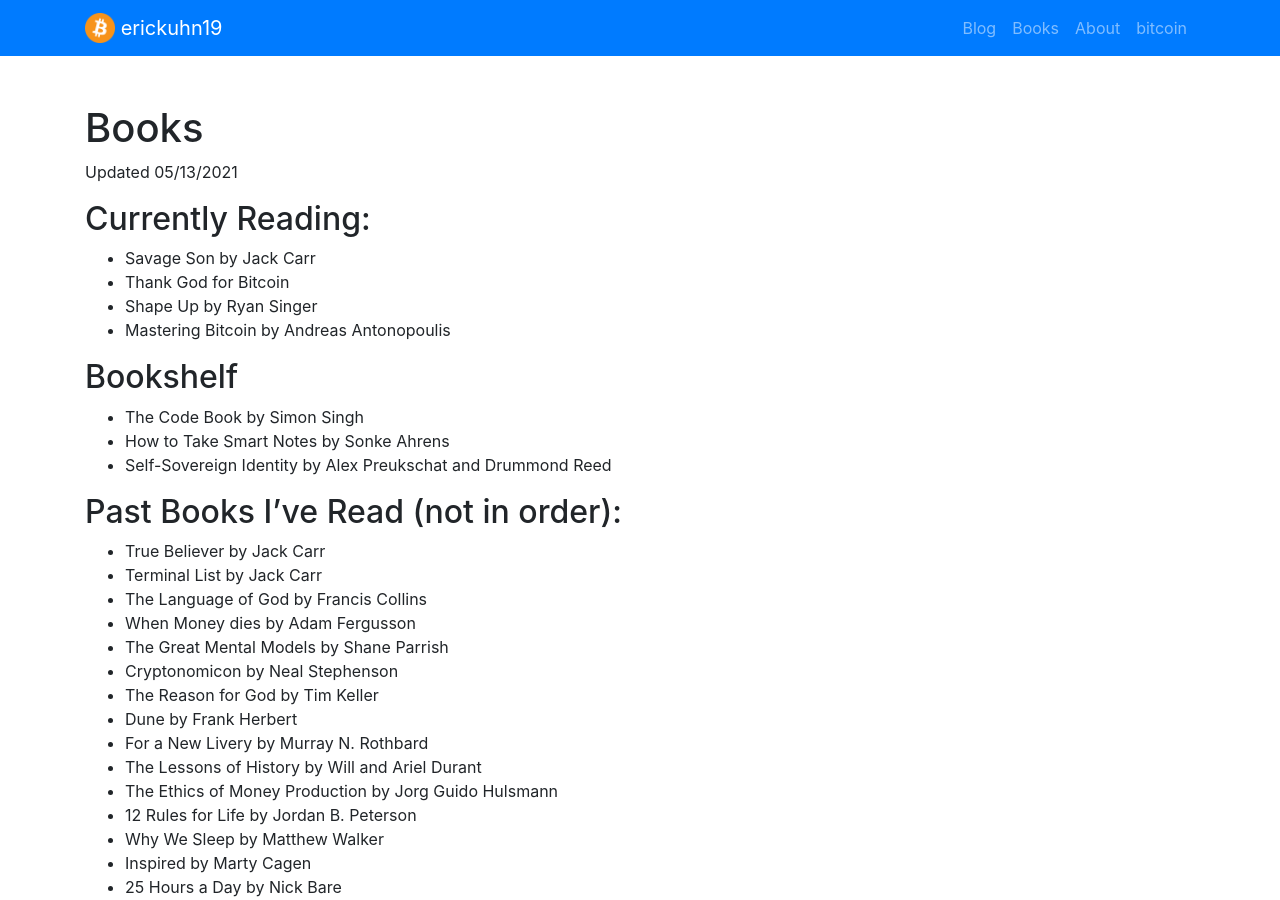
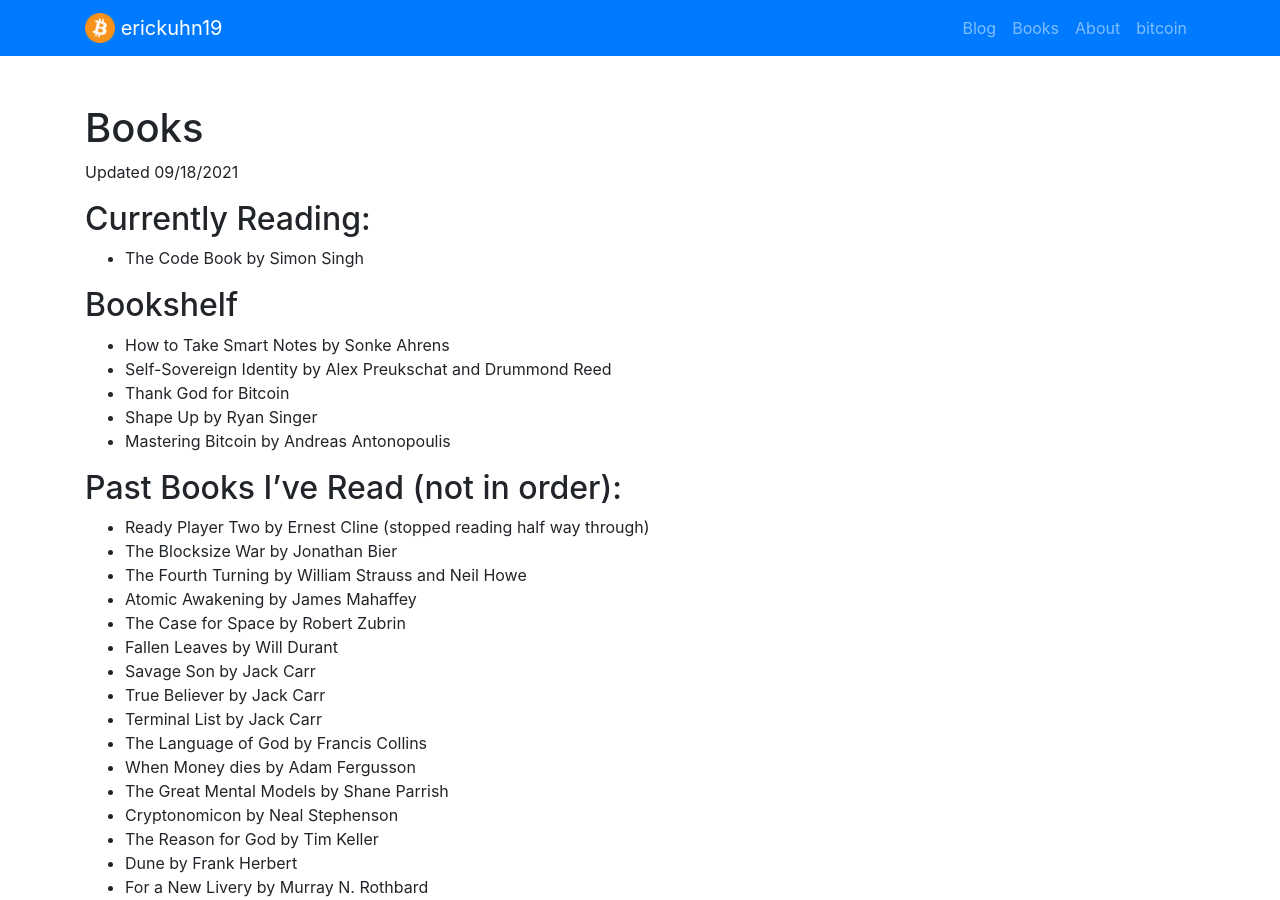
Before and after one commit to erickuhn19/erickuhn19.com, a Jekyll site: the page built from pages/books.md, in a window 1280 px wide and 900 px high. Built offline with Jekyll 4.4.1, drawn with Linux system fonts in a browser that asks for light colours.

Commit message:
updated books

```diff
--- a/pages/books.md
+++ b/pages/books.md
@@ -5,20 +5,26 @@ permalink: /books
 ---
 # Books
 
-Updated 05/13/2021
+Updated 09/18/2021
 
 ## Currently Reading:
-* Savage Son by Jack Carr
+* The Code Book by Simon Singh
+
+## Bookshelf
+* How to Take Smart Notes by Sonke Ahrens
+* Self-Sovereign Identity by Alex Preukschat and Drummond Reed
 * Thank God for Bitcoin
 * Shape Up by Ryan Singer
 * Mastering Bitcoin by Andreas Antonopoulis
 
-## Bookshelf
-* The Code Book by Simon Singh
-* How to Take Smart Notes by Sonke Ahrens
-* Self-Sovereign Identity by Alex Preukschat and Drummond Reed
-
 ## Past Books I've Read (not in order):
+* Ready Player Two by Ernest Cline (stopped reading half way through)
+* The Blocksize War by Jonathan Bier
+* The Fourth Turning by William Strauss and Neil Howe
+* Atomic Awakening by James Mahaffey
+* The Case for Space by Robert Zubrin
+* Fallen Leaves by Will Durant
+* Savage Son by Jack Carr
 * True Believer by Jack Carr
 * Terminal List by Jack Carr
 * The Language of God by Francis Collins
```
